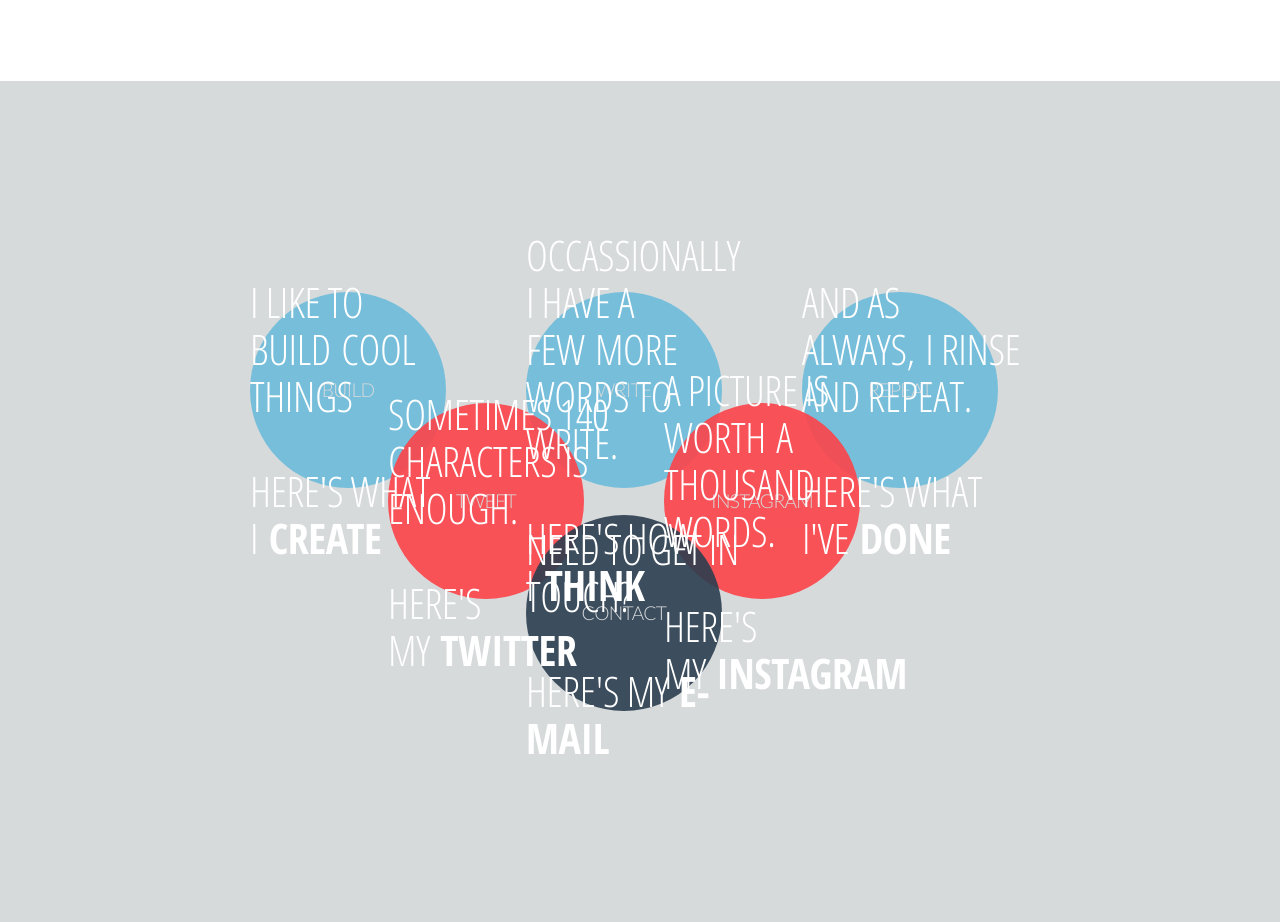
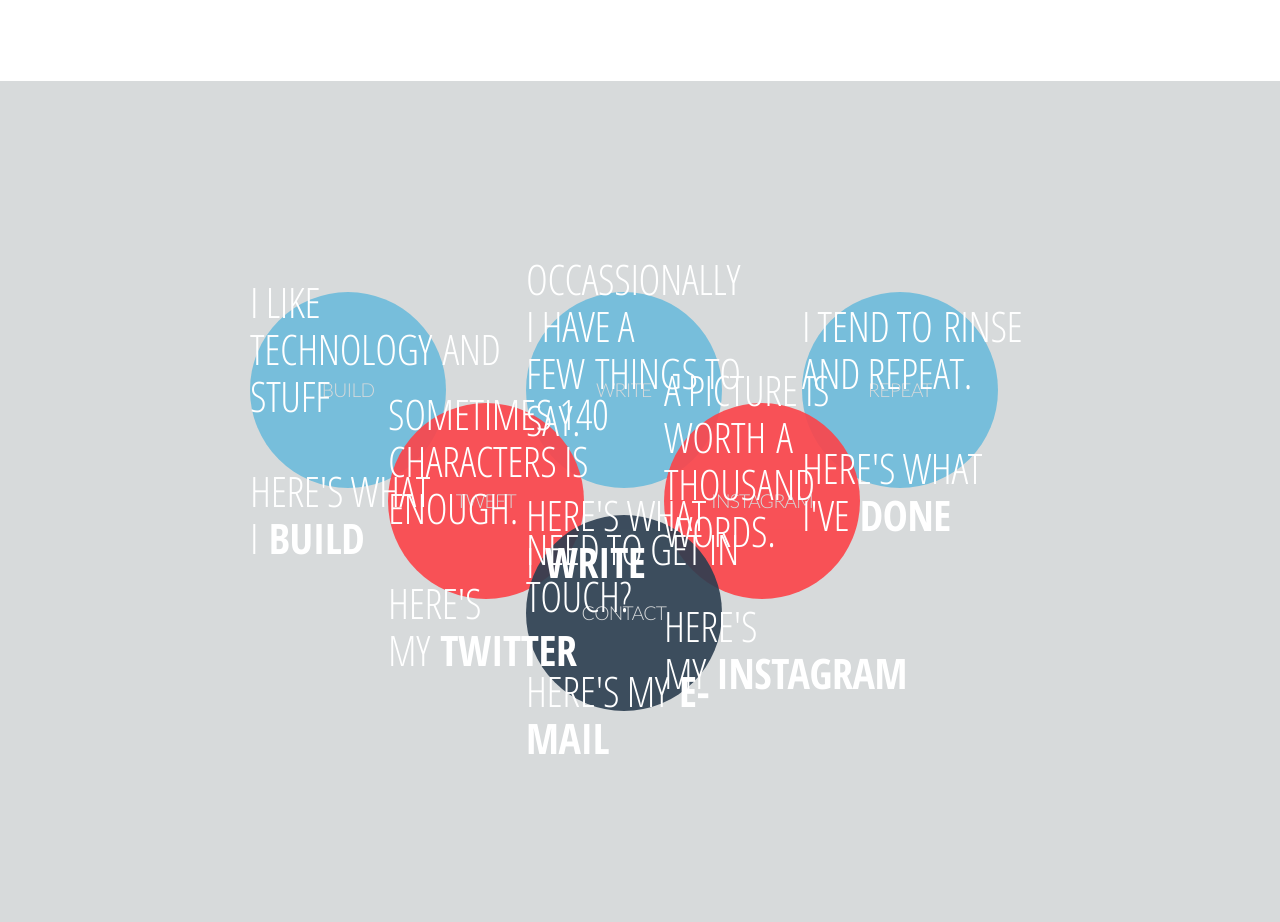
Before and after one commit to shayanjm/shayanmohanty.com, a Node project: template views/index.jade in a window 1280 px wide. Shown: the part 488-1410 px from the top of the page. Run offline with Node 20 templates, Linux system fonts and the light colour scheme; the template is opened without the code that fills it, so the values that code supplies are empty; some web fonts are replaced.

Commit message:
Changed mouseovers. Better copy

```diff
--- a/views/index.jade
+++ b/views/index.jade
@@ -48,11 +48,11 @@
                                     |Build
                             div(class='description')
                                 p(class='part_1')
-                                    |I like to build&nbsp;cool things
+                                    |I like technology&nbsp;and stuff
                                 p(class='part_2')
                                     |Here's what I&nbsp;
                                     strong
-                                        |Create
+                                        |Build
 
                         a(href='https://www.medium.com/@shayanjm')
                             h1(class='bluebg')
@@ -60,11 +60,11 @@
                                     |Write
                             div(class='description')
                                 p(class='part_1')
-                                    |Occassionally I have a few&nbsp;more words to write.
+                                    |Occassionally I have a few&nbsp;things to say.
                                 p(class='part_2')
-                                    |Here's how I&nbsp;
+                                    |Here's what I&nbsp;
                                     strong
-                                        |Think
+                                        |Write
 
                         a(href='https://www.linkedin.com/in/shayanjm/')
                             h1(class='bluebg')
@@ -72,7 +72,7 @@
                                     |Repeat
                             div(class='description')
                                 p(class='part_1')
-                                    |And as always,&nbsp;I rinse and repeat.
+                                    |I tend to&nbsp;rinse and repeat.
                                 p(class='part_2')
                                     |Here's What I've&nbsp;
                                     strong
```
